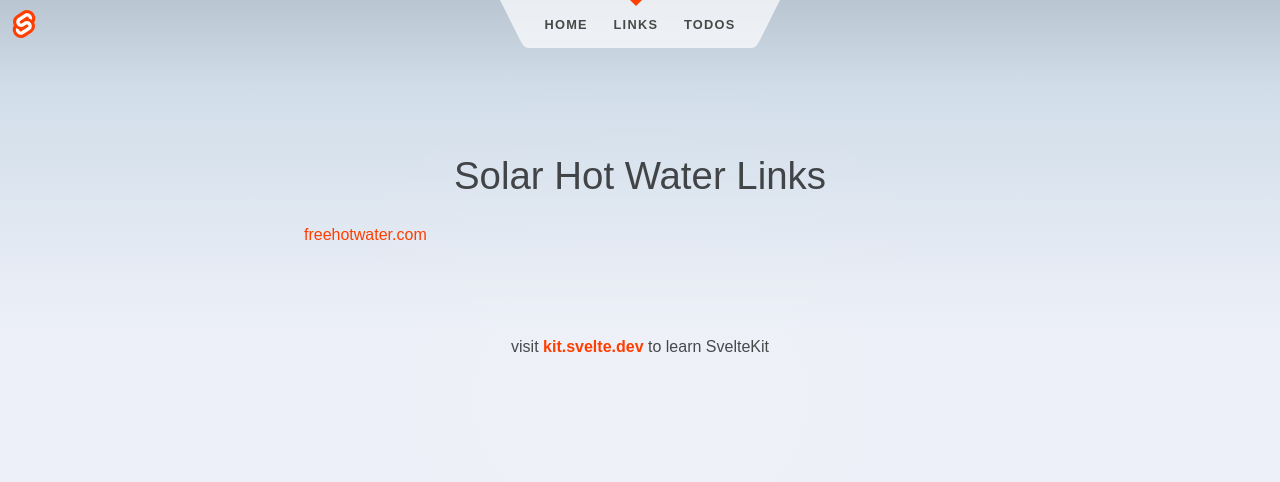
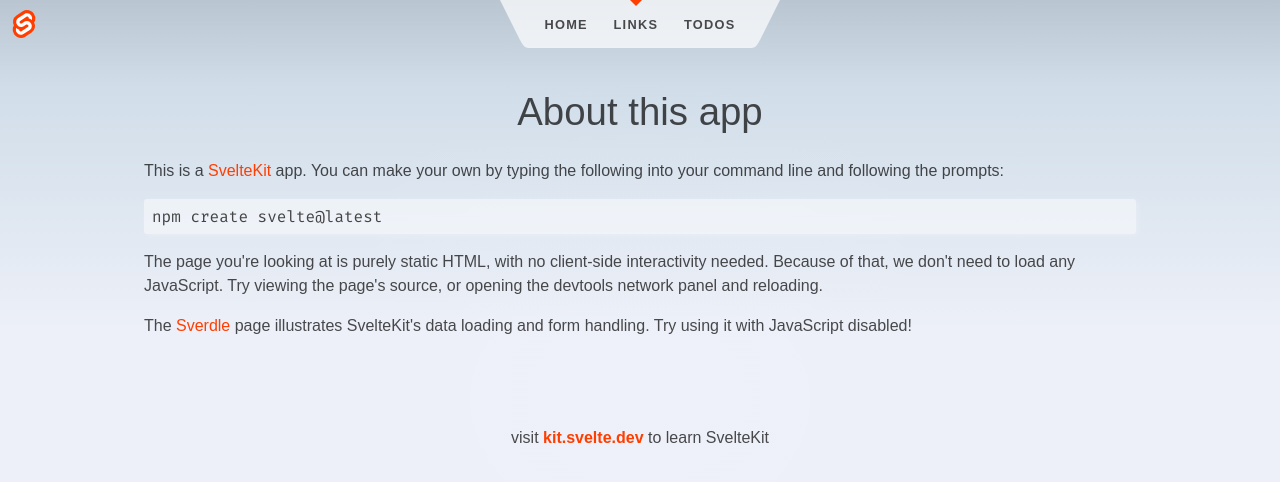
Before and after one commit to darrell-rg/solarcalc, a SvelteKit app: page /about in a window 1280 px wide. Shown: the top 482 px of the page. Built offline with nearby package versions, Linux system fonts and the light colour scheme.

Commit message:
update to svelte 4

```diff
--- a/src/app.html
+++ b/src/app.html
@@ -2,12 +2,11 @@
 <html lang="en">
 	<head>
 		<meta charset="utf-8" />
-		<meta name="description" content="Svelte demo app" />
 		<link rel="icon" href="%svelte.assets%/favicon.png" />
 		<meta name="viewport" content="width=device-width, initial-scale=1" />
-		%svelte.head%
+		%sveltekit.head%
 	</head>
-	<body>
-		<div>%svelte.body%</div>
+	<body data-sveltekit-preload-data="hover">
+		<div style="display: contents">%sveltekit.body%</div>
 	</body>
 </html>
--- a/src/routes/index.svelte
+++ b/src/routes/+page.svelte
@@ -1,6 +1,3 @@
-<script context="module">
-	export const prerender = true;
-</script>
 
 <script>
 	import Counter from '$lib/Counter.svelte';
--- /dev/null
+++ b/src/routes/about/+page.js
@@ -0,0 +1,9 @@
+import { dev } from '$app/environment';
+
+// we don't need any JS on this page, though we'll load
+// it in dev so that we get hot module replacement
+export const csr = dev;
+
+// since there's no dynamic data here, we can prerender
+// it so that it gets served as a static asset in production
+export const prerender = true;
--- /dev/null
+++ b/src/routes/about/+page.svelte
@@ -0,0 +1,26 @@
+<svelte:head>
+	<title>About</title>
+	<meta name="description" content="About this app" />
+</svelte:head>
+
+<div class="text-column">
+	<h1>About this app</h1>
+
+	<p>
+		This is a <a href="https://kit.svelte.dev">SvelteKit</a> app. You can make your own by typing the
+		following into your command line and following the prompts:
+	</p>
+
+	<pre>npm create svelte@latest</pre>
+
+	<p>
+		The page you're looking at is purely static HTML, with no client-side interactivity needed.
+		Because of that, we don't need to load any JavaScript. Try viewing the page's source, or opening
+		the devtools network panel and reloading.
+	</p>
+
+	<p>
+		The <a href="/sverdle">Sverdle</a> page illustrates SvelteKit's data loading and form handling. Try
+		using it with JavaScript disabled!
+	</p>
+</div>
--- /dev/null
+++ b/vite.config.js
@@ -0,0 +1,6 @@
+import { sveltekit } from '@sveltejs/kit/vite';
+import { defineConfig } from 'vite';
+
+export default defineConfig({
+	plugins: [sveltekit()]
+});
```
Also changed, not shown: jsconfig.json (+1 -8 lines), package.json (+10 -11 lines), src/routes/+layout.svelte (renamed from src/routes/__layout.svelte), 1 other file (tests, documents, lock files or other folders).
